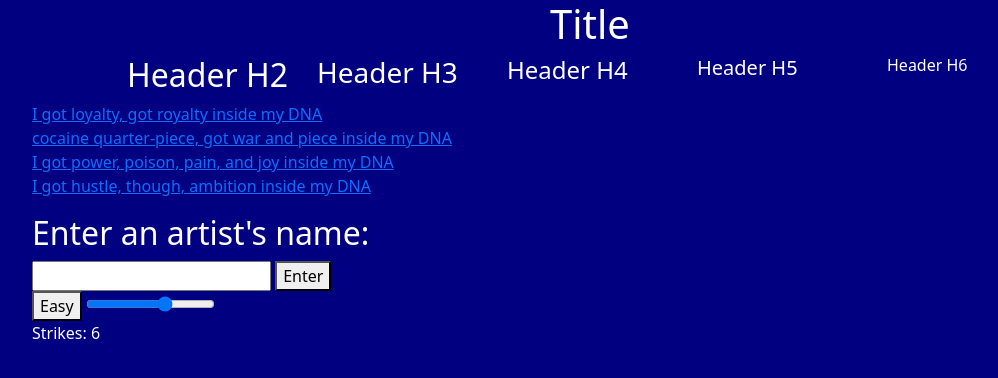
After one commit to abhinavuppala/SpotifyAPIProject, a Flask app: template web_ver/templates/base.html in a window 1280 px wide. The commit adds this page. Shown: the top 378 px of the page, without its empty margins (50-1048 px from the left). Run offline with Flask 3, Linux system fonts and the light colour scheme; the template is opened without the code that fills it, so the values that code supplies are empty.

Commit message:
Add files via upload

```diff
--- /dev/null
+++ b/web_ver/templates/base.html
@@ -0,0 +1,56 @@
+<!DOCTYPE html>
+<html lang="en">
+<head>
+    <meta charset="UTF-8">
+    <meta name="viewport" content="width=device-width, initial-scale=1.0">
+    {% block html_title %}
+    <title>Template</title>
+    {% endblock %}
+    <link href="https://cdn.jsdelivr.net/npm/bootstrap@5.2.3/dist/css/bootstrap.min.css"
+    rel="stylesheet" integrity="sha384-rbsA2VBKQhggwzxH7pPCaAqO46MgnOM80zW1RWuH61DGLwZJEdK2Kadq2F9CUG65" crossorigin="anonymous">
+</head>
+<body>
+    <style>
+        body
+        {
+            background-color: navy;
+            color: white;
+        }
+
+    </style>
+
+    {% block content %}
+    <div class="container">
+        <div class="row">
+            <div class="col-12" style="text-align: center"><h1> Title </h1></div>
+        </div>
+
+        <div class="row">
+            <div class="col-md-2 offset-1"> <h2> Header H2 </h2> </div>
+            <div class="col-md-2"> <h3> Header H3 </h3> </div>
+            <div class="col-md-2"> <h4> Header H4 </h4> </div>
+            <div class="col-md-2"> <h5> Header H5 </h5> </div>
+            <div class="col-md-2"> <h6> Header H6 </h6> </div>
+        </div>
+        <a href="https://www.youtube.com/watch?v=NLZRYQMLDW4">
+            <p> I got loyalty, got royalty inside my DNA <br> cocaine quarter-piece, got war and piece inside my DNA <br>
+                I got power, poison, pain, and joy inside my DNA <br> I got hustle, though, ambition inside my DNA</p>
+        </a>
+
+        <div>
+            <h2>Enter an artist's name:</h2>
+            <input type="text" id="artistInput">
+            <button id="inputButton"> Enter </button>
+        </div>
+        <div>
+            <button id="difficultyButton"> Easy </button>
+            <input type="range" min="1" max="9" value="6" id="strikeSlider">
+            <p id="strikeDisplay">Strikes: 6</p>
+        </div>
+    </div>
+    {% endblock %}
+    <script src="https://cdn.jsdelivr.net/npm/bootstrap@5.2.3/dist/js/bootstrap.bundle.min.js"
+    integrity="sha384-kenU1KFdBIe4zVF0s0G1M5b4hcpxyD9F7jL+jjXkk+Q2h455rYXK/7HAuoJl+0I4" crossorigin="anonymous"></script>
+  </body>
+</body>
+</html>
```
Also changed, not shown: web_ver/templates/guess_song.html (+7 -11 lines), web_ver/templates/index.html (+17 -21 lines).
